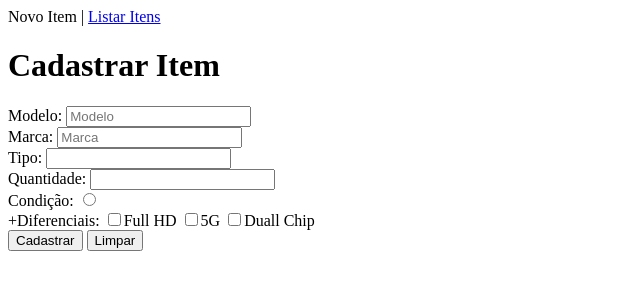
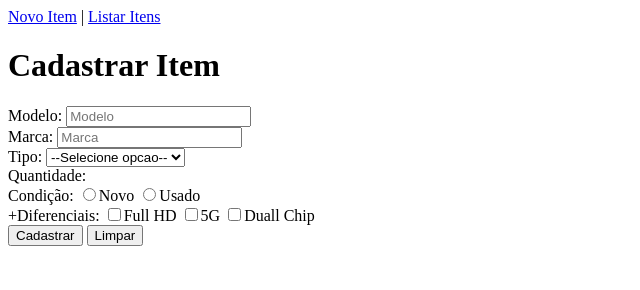
Before and after one commit to rianevangelista/crud-projetoV1, a plain HTML site: page index.html in a window 1280 px wide. Shown: the whole page, without its empty margins (0-640 px from the left). Drawn offline with Linux system fonts and the light colour scheme.

Commit message:
html revisão
06/10/2022 -> melhoria no html do código e primeiros avanços

```diff
--- a/index.html
+++ b/index.html
@@ -11,23 +11,42 @@
 </head>
 <body>
     <div>
-        <span>Novo Item | <a href="#">Listar Itens</a></span>
+        <span><a href="#">Novo Item</a> | <a href="tabelaItens.html">Listar Itens</a></span>
         <h1>Cadastrar Item</h1>
-        <div>Modelo: <input type="text" placeholder="Modelo" name="modelo"></input></div>
-        <div>Marca: <input type="text" placeholder="Marca" name="marca"></input></div>
-        <div>Tipo: <input type="select"></input></div>
-        <div>Quantidade: <input type=""></input></div>
-        <div>Condição: <input type="radio"></input></div>
+        <form action="" method="GET">
+            <div>Modelo:
+                <input type="text" placeholder="Modelo" name="modelo"></input>
+            </div>
+
+            <div>Marca:
+                <input type="text" placeholder="Marca" name="marca"></input>
+            </div>
+
+            <div>Tipo:
+                <select name="tipo">
+                    <option>--Selecione opcao--</option>
+                </select>
+            </div>
+
+            <div>Quantidade:
+            </div>
+
+            <div>Condição:
+                <input type="radio" name="opcao" value="1">Novo</input>
+                <input type="radio" name="opcao" value="2">Usado</input>
+            </div>
+
             <div>+Diferenciais:
                 <input type="checkbox" name="opcao1" value="1">Full HD</input>
                 <input type="checkbox" name="opcao2" value="2">5G</input>
                 <input type="checkbox" name="opcao2" value="2">Duall Chip</input>
+            </div>
 
-        </div>
             <span>
-            <button>Cadastrar</button>
-            <button>Limpar</button>
+                <input type="submit" value="Cadastrar"></input>
+                <input type="reset" value="Limpar"></input>
             </span>
+        </form>
     </div>
 
 </body>
--- a/js/script.js
+++ b/js/script.js
@@ -0,0 +1,3 @@
+function Cadastrar() {
+
+}
```
Also changed, not shown: tabelaItens.html (added, +37 -0 lines), css/style.css (added). Lines whose indentation alone changed are shown as unchanged.
